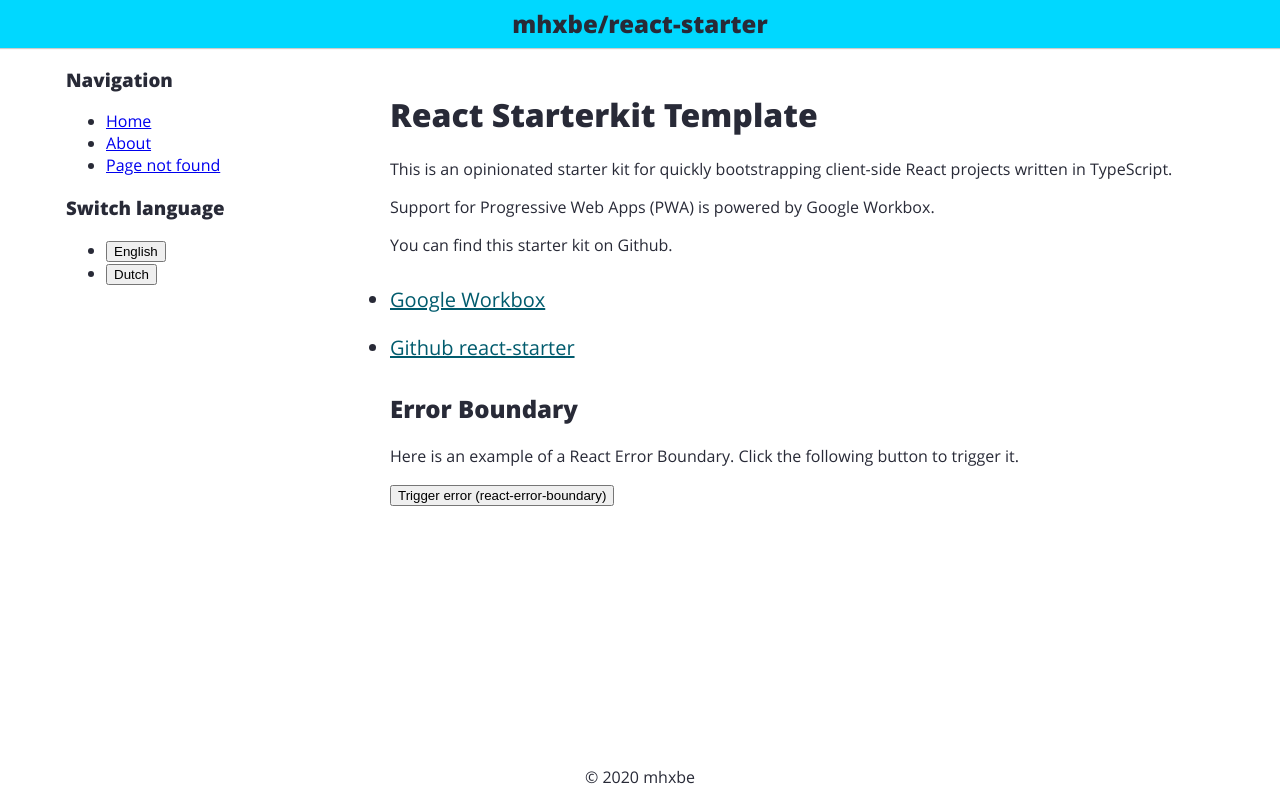
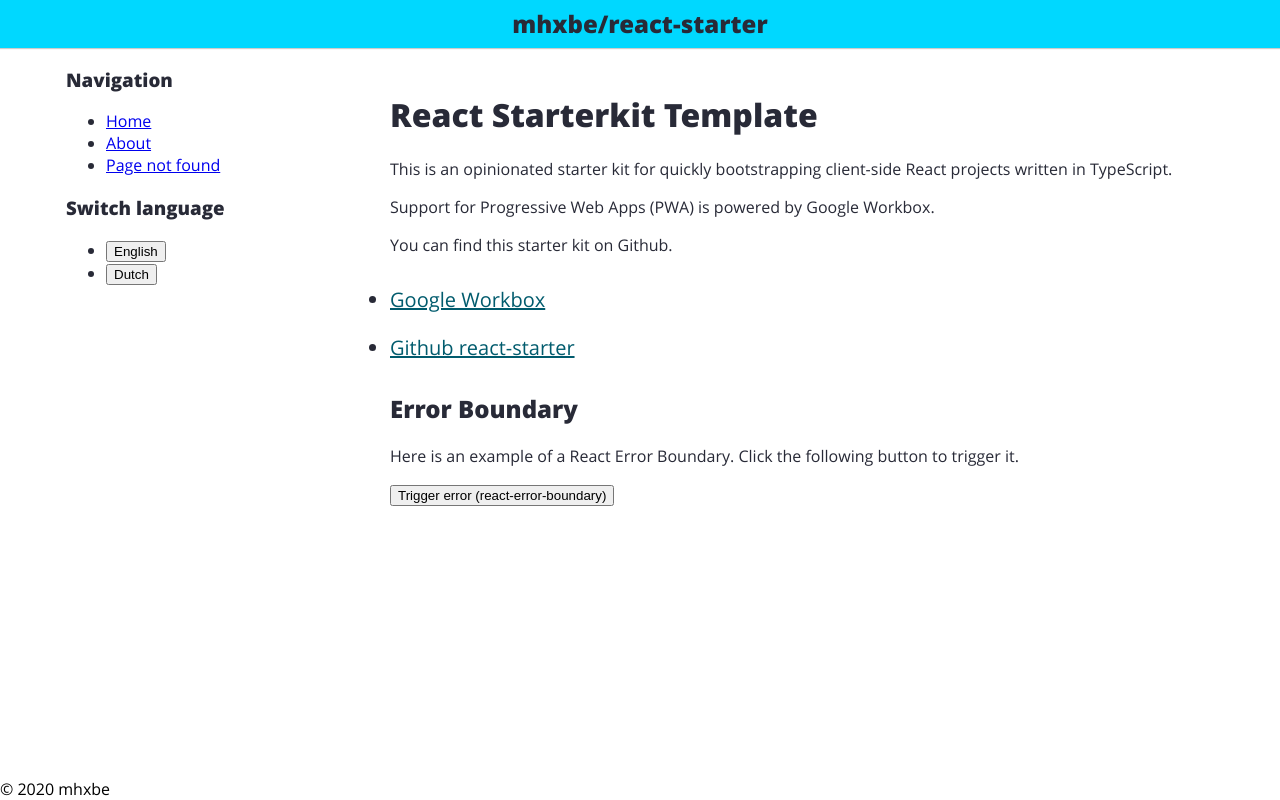
Before and after one commit to mhxbe/react-starter, a React app: page / in a window 1280 px wide. Built offline with nearby package versions, Linux system fonts and the light colour scheme.

Commit message:
Remove footer style

```diff
--- a/src/App.styles.tsx
+++ b/src/App.styles.tsx
@@ -80,31 +80,6 @@ export const backButton = (theme: Theme): SerializedStyles => css`
   }
 `;
 
-export const footer = (theme: Theme): SerializedStyles => css`
-  align-items: center;
-  background-color: ${theme.footer.background};
-  color: ${theme.color};
-  display: flex;
-  flex-direction: column;
-  justify-content: center;
-  overflow: auto;
-
-  .wrapper {
-    align-items: center;
-    display: inherit;
-    flex-direction: column;
-    max-width: 1100px;
-    padding: 12px 24px;
-    width: 100%;
-
-    @media (min-width: 960px) {
-      align-items: unset;
-      flex-direction: row;
-      justify-content: center;
-    }
-  }
-`;
-
 const reset = (theme: Theme): SerializedStyles => css`
   @font-face {
     font-family: 'Open Sans';
--- a/src/App.tsx
+++ b/src/App.tsx
@@ -3,7 +3,7 @@ import * as React from 'react';
 import { Switch, Route, Redirect } from 'react-router-dom';
 import { ErrorBoundary } from 'react-error-boundary';
 import { jsx, ThemeProvider } from '@emotion/react';
-import { ResetCss, wrapper, mainWrapper, main, footer } from './App.styles';
+import { ResetCss, wrapper, mainWrapper, main } from './App.styles';
 import Header from './common/Header';
 import Sidebar from './common/Sidebar';
 import ErrorFallback, { errorHandler } from './common/ErrorFallback';
@@ -113,8 +113,8 @@ const App: React.FC = () => {
           </main>
         </div>
       </div>
-      <footer css={footer}>
-        <div className="wrapper">
+      <footer className="bg-white flex flex-col justify-center items-center overflow-auto text-normal">
+        <div className="items-center flex flex-col py-3 px-4 w-full lg:flex-row lg:justify-center lg:max-w-1100">
           <div>&copy; 2020 mhxbe</div>
         </div>
       </footer>
```
